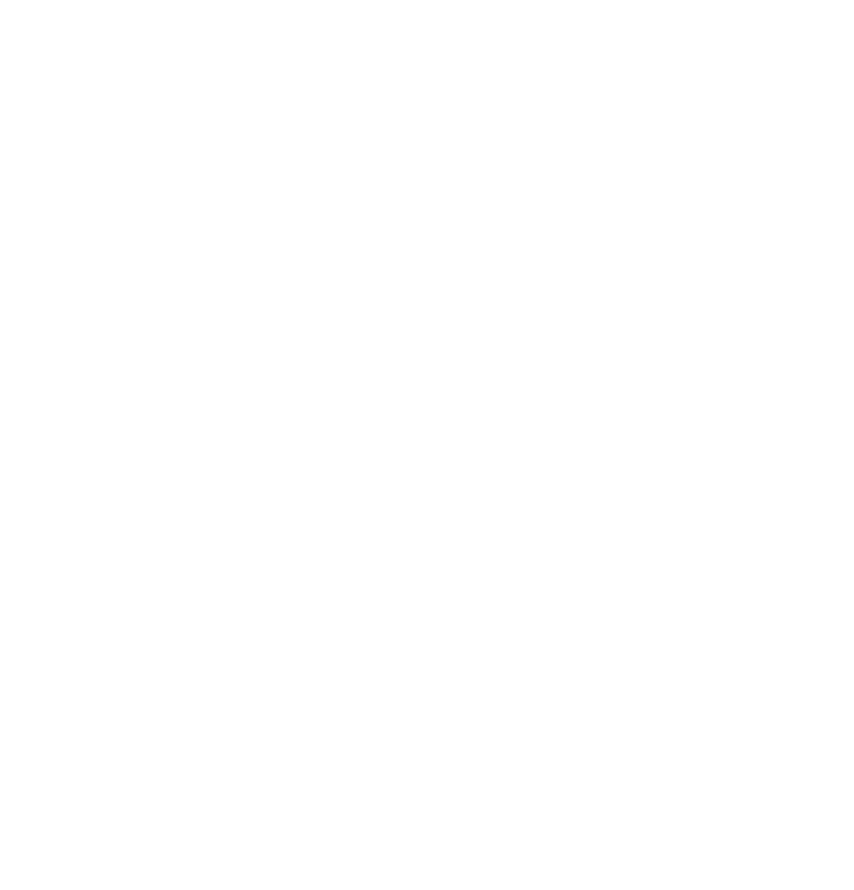
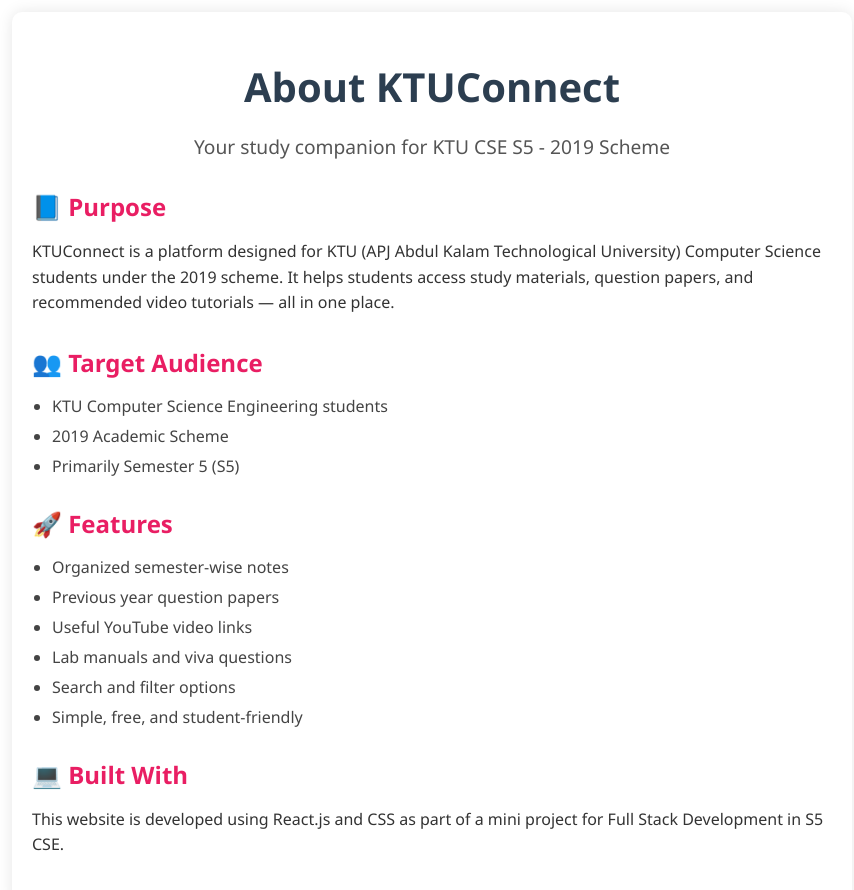
Before and after one commit to iamfiraz/project0, a React (Vite) app: page /a in a window 1280 px wide. Before the commit this address had no page. Shown: the part 340-1230 px from the top of the page, without its empty margins (208-1062 px from the left). Before the commit the page ends 800 px from the top, so only its background shows below. Built offline with nearby package versions, Linux system fonts and the light colour scheme; the HTML template or start-up script is replaced by a standard one.

Commit message:
devika updated

```diff
--- a/src/App.jsx
+++ b/src/App.jsx
@@ -2,6 +2,7 @@
 import { Route, Routes } from 'react-router-dom'
 import Signup from './Components/Signup';
 import Login from './Components/Login';
+import About from './Components/About';
 
 const App = () => {
   return (
@@ -9,6 +10,7 @@
     <Routes>
       <Route path="/s" element={<Signup/>}/>
       <Route path="/l" element={<Login/>}/>
+      <Route path='/a' element={<About/>}/>
       </Routes></>
   )
 }
--- /dev/null
+++ b/src/Components/About.jsx
@@ -0,0 +1,49 @@
+import React from 'react';
+import './about.css';
+
+const About = () => {
+  return (
+    <div className="about-container">
+      <h1 className="about-title">About KTUConnect</h1>
+      <p className="about-subtitle">Your study companion for KTU CSE S5 - 2019 Scheme</p>
+
+      <section className="about-section">
+        <h2>📘 Purpose</h2>
+        <p>
+          KTUConnect is a platform designed for KTU (APJ Abdul Kalam Technological University) Computer Science students under the 2019 scheme. It helps students access study materials, question papers, and recommended video tutorials — all in one place.
+        </p>
+      </section>
+
+      <section className="about-section">
+        <h2>👥 Target Audience</h2>
+        <ul>
+          <li>KTU Computer Science Engineering students</li>
+          <li>2019 Academic Scheme</li>
+          <li>Primarily Semester 5 (S5)</li>
+        </ul>
+      </section>
+
+      <section className="about-section">
+        <h2>🚀 Features</h2>
+        <ul>
+          <li>Organized semester-wise notes</li>
+          <li>Previous year question papers</li>
+          <li>Useful YouTube video links</li>
+          <li>Lab manuals and viva questions</li>
+          <li>Search and filter options</li>
+          <li>Simple, free, and student-friendly</li>
+        </ul>
+      </section>
+
+      <section className="about-section">
+        <h2>💻 Built With</h2>
+        <p>
+          This website is developed using React.js and CSS as part of a mini project for Full Stack Development in S5 CSE.
+        </p>
+      </section>
+
+    </div>
+  );
+};
+
+export default About;
--- /dev/null
+++ b/src/Components/about.css
@@ -0,0 +1,47 @@
+.about-container {
+  max-width: 800px;
+  margin: 40px auto;
+  padding: 20px;
+  font-family: 'Segoe UI', Tahoma, Geneva, Verdana, sans-serif;
+  background-color: #fff;
+  border-radius: 10px;
+  box-shadow: 0 0 15px rgba(9, 9, 9, 0.1);
+}
+
+.about-title {
+  text-align: center;
+  font-size: 2.5rem;
+  margin-bottom: 10px;
+  color: #2c3e50;
+}
+
+.about-subtitle {
+  text-align: center;
+  font-size: 1.2rem;
+  margin-bottom: 30px;
+  color: #555;
+}
+
+.about-section {
+  margin-bottom: 30px;
+}
+
+.about-section h2 {
+  color: #e91e63;
+  font-size: 1.5rem;
+  margin-bottom: 10px;
+}
+
+.about-section p {
+  color: #333;
+  line-height: 1.6;
+}
+
+.about-section ul {
+  padding-left: 20px;
+  color: #444;
+}
+
+.about-section ul li {
+  margin-bottom: 8px;
+}
--- a/src/Components/sign.css
+++ b/src/Components/sign.css
@@ -7,7 +7,7 @@
 }
 
 .signup-form {
-  background-color: rgb(221, 220, 222);
+  background-color: #ffffff;
   padding: 40px;
   border-radius: 12px;
   box-shadow: 0 8px 16px rgba(0, 0, 0, 0.2);
@@ -24,13 +24,14 @@
   font-family: 'Georgia',serif;
   font-weight: bold;
 
+
 }
 
 .signup-button {
   margin-top: 20px;
-  background-color: #ffffff;
+  background-color: #bfbae1;
 }
 
 .signup-button:hover {
-  background-color: #f6f5fb;
+  background-color: #4b4762;
 }
```
